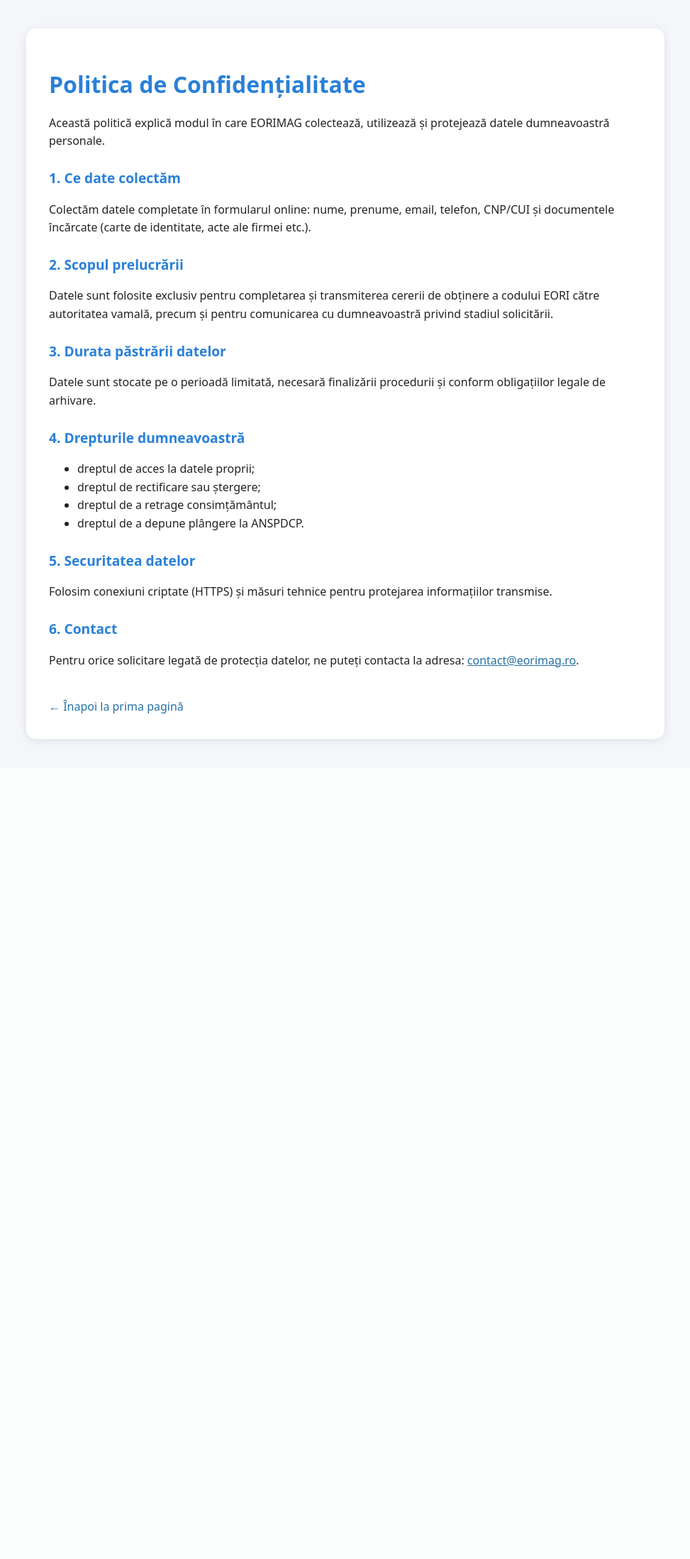
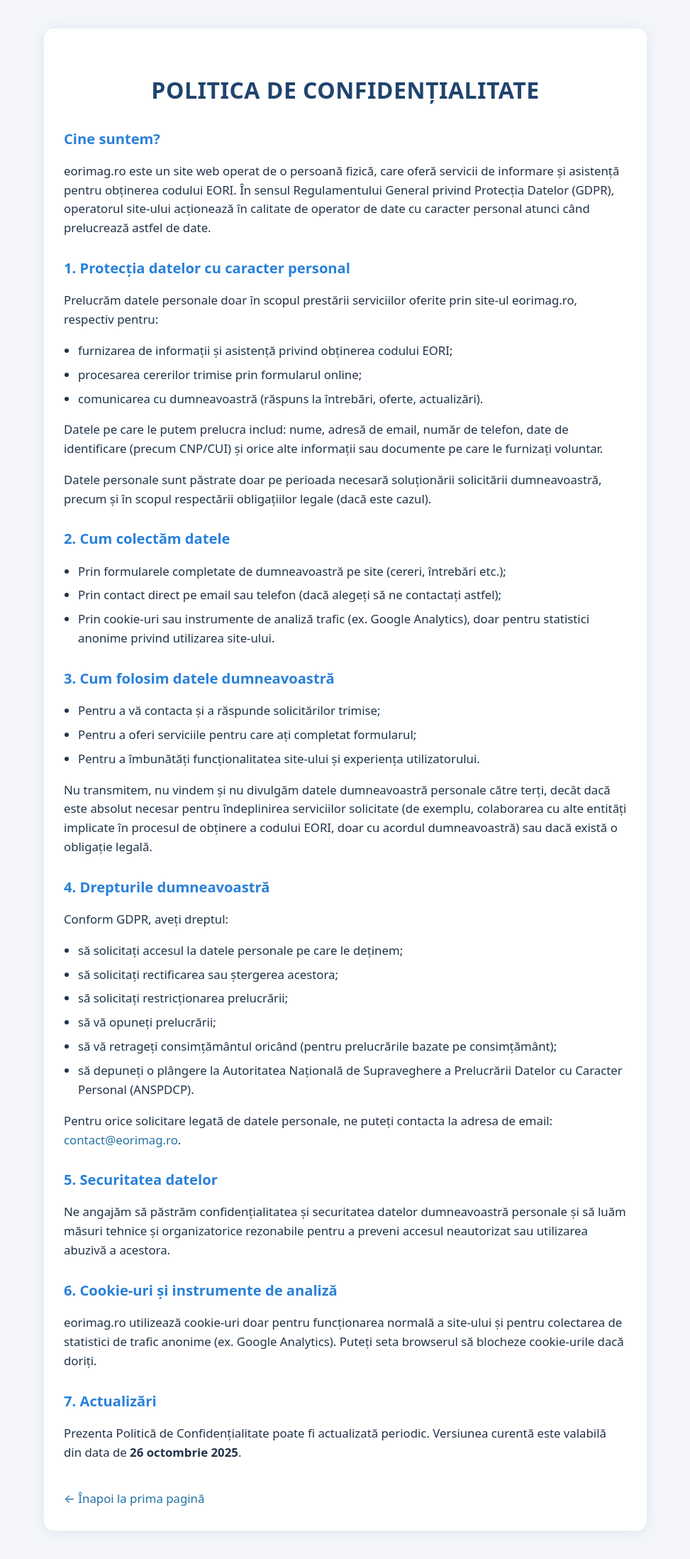
Before and after one commit to IronMemo/eorimag, a Flask app: page /confidentialitate in a window 1280 px wide. Shown: the whole page at 71% size, without its empty margins (153-1126 px from the left). Before the commit the page ends 1048 px from the top, so only its background shows below. Run offline with Flask 3, Linux system fonts and the light colour scheme.

Commit message:
Update confidentialitate.html

```diff
--- a/templates/confidentialitate.html
+++ b/templates/confidentialitate.html
@@ -10,65 +10,136 @@
 
   <style>
     .policy-container {
-      max-width: 900px;
+      max-width: 850px;
       margin: 40px auto;
-      padding: 32px;
       background: #fff;
       border-radius: 14px;
-      box-shadow: 0 2px 12px #3e4e7320;
-      font-family: system-ui, sans-serif;
+      box-shadow: 0 2px 18px #9eb2d340;
+      padding: 40px 28px 32px 28px;
+      font-size: 1.05em;
+      color: #213348;
+      font-family: system-ui, -apple-system, BlinkMacSystemFont, "Segoe UI", Roboto, sans-serif;
       line-height: 1.6;
-      color: #232323;
     }
-    h1, h2 {
+    .policy-container h1 {
+      font-size: 2rem;
+      margin-bottom: 18px;
+      color: #20446d;
+      text-align: center;
+      letter-spacing: 0.5px;
+    }
+    .policy-container h2 {
+      font-size: 1.2em;
+      margin-top: 26px;
       color: #2980d9;
     }
-    h1 { font-size: 2rem; margin-bottom: 16px; }
-    h2 { font-size: 1.2rem; margin-top: 24px; }
-    a { color: #2471a3; }
-    .btn-back { display:inline-block; margin-top:24px; color:#2471a3; text-decoration:none; }
-    .btn-back:hover { text-decoration:underline; }
+    .policy-container ul {
+      padding-left: 20px;
+      margin-bottom: 12px;
+    }
+    .policy-container li {
+      margin-bottom: 7px;
+    }
+    .policy-container p {
+      margin-bottom: 14px;
+    }
+    a { color: #2471a3; text-decoration: none; }
+    a:hover { text-decoration: underline; }
+    .btn-back {
+      display: inline-block;
+      margin-top: 24px;
+      color: #2471a3;
+      text-decoration: none;
+    }
+    .btn-back:hover { text-decoration: underline; }
+    @media (max-width: 600px) {
+      .policy-container {
+        padding: 22px 4vw 22px 4vw;
+      }
+      .policy-container h1 {
+        font-size: 1.5em;
+      }
+    }
   </style>
 </head>
+
 <body>
   <div class="policy-container">
-    <h1>Politica de Confidențialitate</h1>
+    <h1>POLITICA DE CONFIDENȚIALITATE</h1>
+
+    <h2>Cine suntem?</h2>
     <p>
-      Această politică explică modul în care EORIMAG colectează, utilizează și protejează datele dumneavoastră personale.
+      eorimag.ro este un site web operat de o persoană fizică, care oferă servicii de informare și asistență pentru obținerea codului EORI.
+      În sensul Regulamentului General privind Protecția Datelor (GDPR), operatorul site-ului acționează în calitate de operator de date cu caracter personal atunci când prelucrează astfel de date.
     </p>
 
-    <h2>1. Ce date colectăm</h2>
+    <h2>1. Protecția datelor cu caracter personal</h2>
     <p>
-      Colectăm datele completate în formularul online: nume, prenume, email, telefon, CNP/CUI și documentele încărcate (carte de identitate, acte ale firmei etc.).
+      Prelucrăm datele personale doar în scopul prestării serviciilor oferite prin site-ul eorimag.ro, respectiv pentru:
+    </p>
+    <ul>
+      <li>furnizarea de informații și asistență privind obținerea codului EORI;</li>
+      <li>procesarea cererilor trimise prin formularul online;</li>
+      <li>comunicarea cu dumneavoastră (răspuns la întrebări, oferte, actualizări).</li>
+    </ul>
+    <p>
+      Datele pe care le putem prelucra includ: nume, adresă de email, număr de telefon, date de identificare (precum CNP/CUI) și orice alte informații sau documente pe care le furnizați voluntar.
+    </p>
+    <p>
+      Datele personale sunt păstrate doar pe perioada necesară soluționării solicitării dumneavoastră, precum și în scopul respectării obligațiilor legale (dacă este cazul).
     </p>
 
-    <h2>2. Scopul prelucrării</h2>
+    <h2>2. Cum colectăm datele</h2>
+    <ul>
+      <li>Prin formularele completate de dumneavoastră pe site (cereri, întrebări etc.);</li>
+      <li>Prin contact direct pe email sau telefon (dacă alegeți să ne contactați astfel);</li>
+      <li>Prin cookie-uri sau instrumente de analiză trafic (ex. Google Analytics), doar pentru statistici anonime privind utilizarea site-ului.</li>
+    </ul>
+
+    <h2>3. Cum folosim datele dumneavoastră</h2>
+    <ul>
+      <li>Pentru a vă contacta și a răspunde solicitărilor trimise;</li>
+      <li>Pentru a oferi serviciile pentru care ați completat formularul;</li>
+      <li>Pentru a îmbunătăți funcționalitatea site-ului și experiența utilizatorului.</li>
+    </ul>
     <p>
-      Datele sunt folosite exclusiv pentru completarea și transmiterea cererii de obținere a codului EORI către autoritatea vamală, precum și pentru comunicarea cu dumneavoastră privind stadiul solicitării.
-    </p>
-
-    <h2>3. Durata păstrării datelor</h2>
-    <p>
-      Datele sunt stocate pe o perioadă limitată, necesară finalizării procedurii și conform obligațiilor legale de arhivare.
+      Nu transmitem, nu vindem și nu divulgăm datele dumneavoastră personale către terți,
+      decât dacă este absolut necesar pentru îndeplinirea serviciilor solicitate (de exemplu, colaborarea cu alte entități implicate în procesul de obținere a codului EORI, doar cu acordul dumneavoastră) sau dacă există o obligație legală.
     </p>
 
     <h2>4. Drepturile dumneavoastră</h2>
+    <p>
+      Conform GDPR, aveți dreptul:
+    </p>
     <ul>
-      <li>dreptul de acces la datele proprii;</li>
-      <li>dreptul de rectificare sau ștergere;</li>
-      <li>dreptul de a retrage consimțământul;</li>
-      <li>dreptul de a depune plângere la ANSPDCP.</li>
+      <li>să solicitați accesul la datele personale pe care le deținem;</li>
+      <li>să solicitați rectificarea sau ștergerea acestora;</li>
+      <li>să solicitați restricționarea prelucrării;</li>
+      <li>să vă opuneți prelucrării;</li>
+      <li>să vă retrageți consimțământul oricând (pentru prelucrările bazate pe consimțământ);</li>
+      <li>să depuneți o plângere la Autoritatea Națională de Supraveghere a Prelucrării Datelor cu Caracter Personal (ANSPDCP).</li>
     </ul>
+    <p>
+      Pentru orice solicitare legată de datele personale, ne puteți contacta la adresa de email:
+      <a href="mailto:contact@eorimag.ro">contact@eorimag.ro</a>.
+    </p>
 
     <h2>5. Securitatea datelor</h2>
     <p>
-      Folosim conexiuni criptate (HTTPS) și măsuri tehnice pentru protejarea informațiilor transmise.
+      Ne angajăm să păstrăm confidențialitatea și securitatea datelor dumneavoastră personale
+      și să luăm măsuri tehnice și organizatorice rezonabile pentru a preveni accesul neautorizat sau utilizarea abuzivă a acestora.
     </p>
 
-    <h2>6. Contact</h2>
+    <h2>6. Cookie-uri și instrumente de analiză</h2>
     <p>
-      Pentru orice solicitare legată de protecția datelor, ne puteți contacta la adresa:
-      <a href="mailto:contact@eorimag.ro">contact@eorimag.ro</a>.
+      eorimag.ro utilizează cookie-uri doar pentru funcționarea normală a site-ului și pentru colectarea de statistici de trafic anonime (ex. Google Analytics).
+      Puteți seta browserul să blocheze cookie-urile dacă doriți.
+    </p>
+
+    <h2>7. Actualizări</h2>
+    <p>
+      Prezenta Politică de Confidențialitate poate fi actualizată periodic.
+      Versiunea curentă este valabilă din data de <strong>26 octombrie 2025</strong>.
     </p>
 
     <a href="/" class="btn-back">← Înapoi la prima pagină</a>
```
